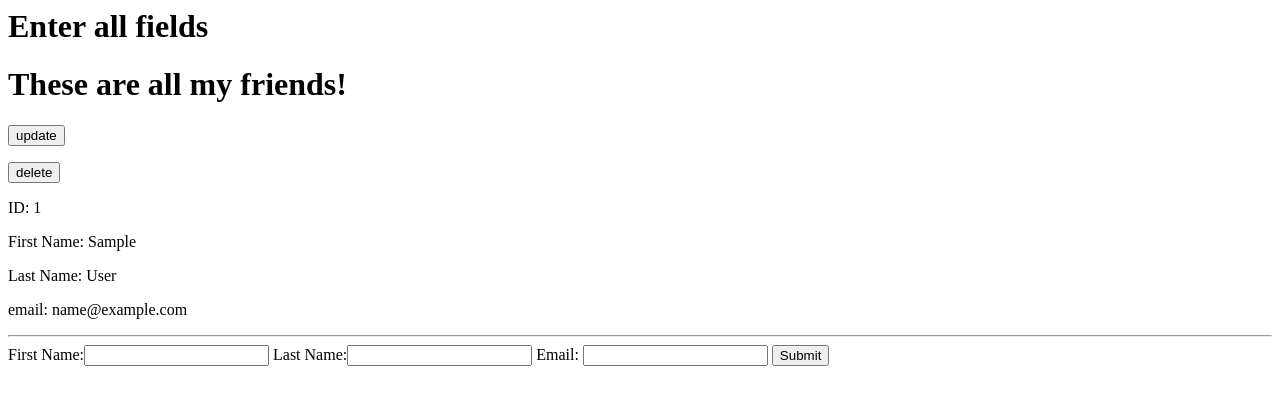
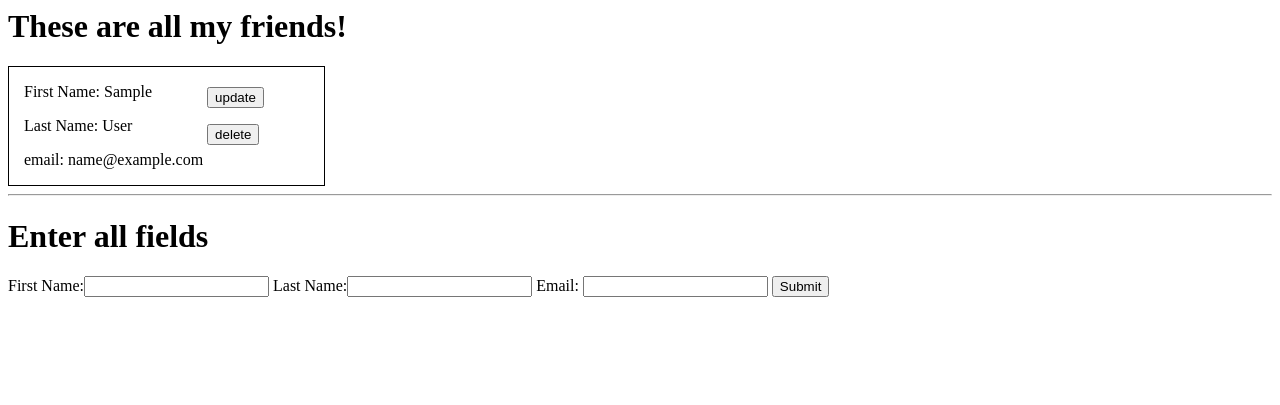
Before and after one commit to conniechu929/Full-Friends, a Flask app: template templates/index.html in a window 1280 px wide. Shown: the top 405 px of the page. Run offline with Flask 2, Linux system fonts and the light colour scheme; the template is opened without the code that fills it: most values are stand-ins (such as "Sample title", 1, 10 or a date in 2020).

Commit message:
added update features and formatting

```diff
--- a/server.py
+++ b/server.py
@@ -4,6 +4,7 @@ from mysqlconnection import MySQLConnector
 import re
 
 EMAIL_REGEX = re.compile(r'^[a-zA-Z0-9.+_-]+@[a-zA-Z0-9._-]+\.[a-zA-Z]+$')
+NAME_REGEX = re.compile(r'^[a-zA-Z]+$')
 
 app = Flask(__name__)
 app.secret_key = 'SecretKey'
@@ -19,18 +20,24 @@ def index():
 def created():
 
 	count = 0
-	if len(request.form['first_name']) < 1:
-		flash('First name cannot be blank')
-		count += 1
-	if len(request.form['last_name']) < 1:
-		flash('Last name cannot be blank')
-		count += 1
 	if len(request.form['email']) < 1:
 		flash('Email cannot be blank')
 		count += 1
 	elif not EMAIL_REGEX.match(request.form['email']):
 		flash("Email is not valid!")
 		count += 1
+	if len(request.form['first_name'])<1:
+		flash("First Name cannot be blank!")
+		count+=1
+	elif not NAME_REGEX.match(request.form['first_name']):
+		flash("First Name cannot contain characters!")
+		count+=1
+	if len(request.form['last_name'])<1:
+		flash("Last Name cannot be blank!")
+		count+=1
+	elif not NAME_REGEX.match(request.form['last_name']):
+		flash("Last Name cannot contain characters!")
+		count+=1
 	if count > 0:
 		return redirect('/')
 
@@ -45,15 +52,34 @@ def created():
 
 @app.route('/friends/<friend_id>', methods=['POST'])
 def update(friend_id):
-	query = "UPDATE friends SET first_name = :first_name, last_name = :last_name, email = :email, updated_at = NOW() WHERE id = :specific_id"
-	data = {
-		'first_name': request.form['first_name'],
-		'last_name': request.form['last_name'],
-		'email': request.form['email'],
+	query1 = "SELECT * FROM friends WHERE id = :specific_id"
+	data1 = {
 		'specific_id': friend_id
 	}
-	friends = mysql.query_db(query, data)
-	mysql.query_db(query, data)
+	original = mysql.query_db(query1, data1)
+	if request.form['first_name']>0:
+		fname = original[0]['first_name']
+	else:
+		fname = request.form['first_name']
+
+	if request.form['last_name']>0:
+		lname = original[0]['last_name']
+	else:
+		lname = request.form['last_name']
+	if request.form['email']>0 and not EMAIL_REGEX.match(request.form['email']):
+		mail = original[0]['email']
+
+	else:
+		mail = request.form['email']
+
+	query2 = "UPDATE friends SET first_name = :first_name, last_name = :last_name, email = :email, updated_at = NOW() WHERE id = :specific_id"
+	data2 = {
+		'first_name': fname,
+		'last_name': lname,
+		'email': mail,
+		'specific_id': friend_id
+	}
+	friends = mysql.query_db(query2, data2)
 	return redirect('/')
 
 @app.route('/friend/<friend_id>/edit')
@@ -62,14 +88,6 @@ def edit(friend_id):
 	query = "SELECT * FROM friends WHERE id = :specific_id"
 	friends = mysql.query_db(query, data)
 	return render_template('edit.html', all_friends=friends)
-
-
-# @app.route('/friends/<friend_id>/delete')
-# def delete(friend_id):
-# 	query = "DELETE FROM friends WHERE id = :id"
-# 	data = {'id': friend_id}
-# 	mysql.query_db(query, data)
-# 	return redirect('/')
 
 @app.route('/friends/<friend_id>/delete', methods=['POST'])
 def delete(friend_id):
@@ -80,10 +98,8 @@ def delete(friend_id):
 		query = "DELETE FROM friends WHERE id = :id"
 		data = {'id': int(friend_id)}
 		mysql.query_db(query, data)
-		print "successful delete"
 		return redirect('/')
 	else:
-		print "deletion canceled"
 		return render_template('delete.html', friend=friends[0])
 
 
--- a/static/styles.css
+++ b/static/styles.css
@@ -0,0 +1,16 @@
+.friend_info{
+  display: inline-block;
+  vertical-align: top;
+}
+.friend_buttons{
+  display: inline-block;
+  vertical-align: top;
+  padding-top: 20px;
+}
+
+.square{
+  border: 1px solid black;
+  padding-left: 15px;
+  width: 300px;
+  margin-bottom: 5px;
+}
--- a/templates/delete.html
+++ b/templates/delete.html
@@ -3,7 +3,7 @@
 	<title>Delete Info</title>
 </head>
 <body>
-	<h1>Are you sure you want to delete?</h1>
+	<h1>Are you sure you want to delete this friend?</h1>
 	<form action="/friends/{{ friend['id'] }}/delete" method='post'>
 		<input type='hidden' name='id' value="{{ friend['id'] }}">
 		<input type='submit' value='Yes' name='delete'>
--- a/templates/edit.html
+++ b/templates/edit.html
@@ -4,7 +4,7 @@
 </head>
 <body>
 	{%if all_friends%}
-	{% for friend in all_friends: %}
+	{%for friend in all_friends:%}
 		<form action="/friends/{{ friend['id'] }}" method='post'>
 			<input type='hidden' name='id' value="{{ friend['id'] }}">
 				<label for='first_name'>First Name:<input type='text' name='first_name' id='first_name'></label>
--- a/templates/index.html
+++ b/templates/index.html
@@ -5,7 +5,7 @@
 	</head>
 	<body>
 		<div id="Error">
-			<h1>Enter all fields</h1>
+
 			{% with messages = get_flashed_messages() %}
 				{% if messages %}
 					{% for message in messages %}
@@ -17,21 +17,28 @@
 		<div id='results'>
 			<h1>These are all my friends!</h1>
 			{% for friend in all_friends: %}
-				<form action="/friend/{{ friend['id'] }}/edit">
-					<input type='hidden' name='id' value="{{ friend['id'] }}">
-					<input type='submit' value='update'>
+			<div class="square">
+
+				<div class="friend_info">
+					<p>First Name: {{ friend['first_name'] }}</p>
+					<p>Last Name: {{ friend['last_name'] }}</p>
+					<p>email: {{ friend['email'] }}</p>
+				</div>
+				<div class="friend_buttons">
+					<form action="/friend/{{friend['id']}}/edit">
+						<input type='hidden' name='id' value="{{ friend['id'] }}">
+						<input type='submit' value='update'>
+					</form>
+					<form action='/friends/{{friend["id"]}}/delete' method='post'>
+						<input type='hidden' name='id' value="{{ friend['id'] }}">
+						<input type="submit" name="delete" value="delete">
 				</form>
-				<form action='/friends/{{ friend["id"] }}/delete' method='post'>
-					<input type='hidden' name='id' value="{{ friend['id'] }}">
-					<input type="submit" name="delete" value="delete">
-				</form>
-				<p>ID: {{ friend['id'] }}</p>
-				<p>First Name: {{ friend['first_name'] }}</p>
-				<p>Last Name: {{ friend['last_name'] }}</p>
-				<p>email: {{ friend['email'] }}</p>
-				<hr>
+				</div>
+			</div>
 			{% endfor %}
+			<hr>
 		</div>
+		<h1>Enter all fields</h1>
 		<div id='container'>
 				<form action='/friends' method='post'>
 				<label for='first_name'>First Name:<input type='text' name='first_name' id='first_name'></label>
```
Also changed, not shown: 1 other file.
